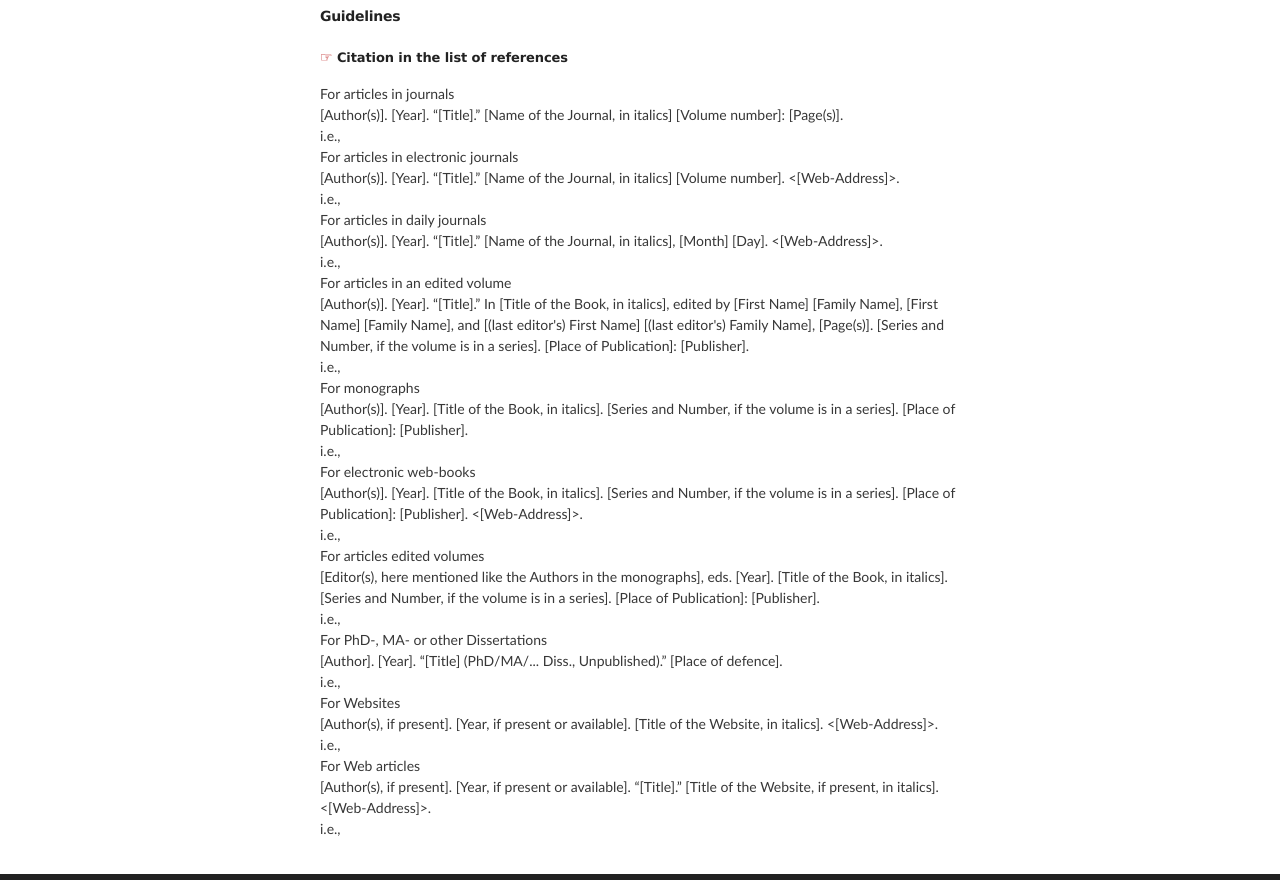
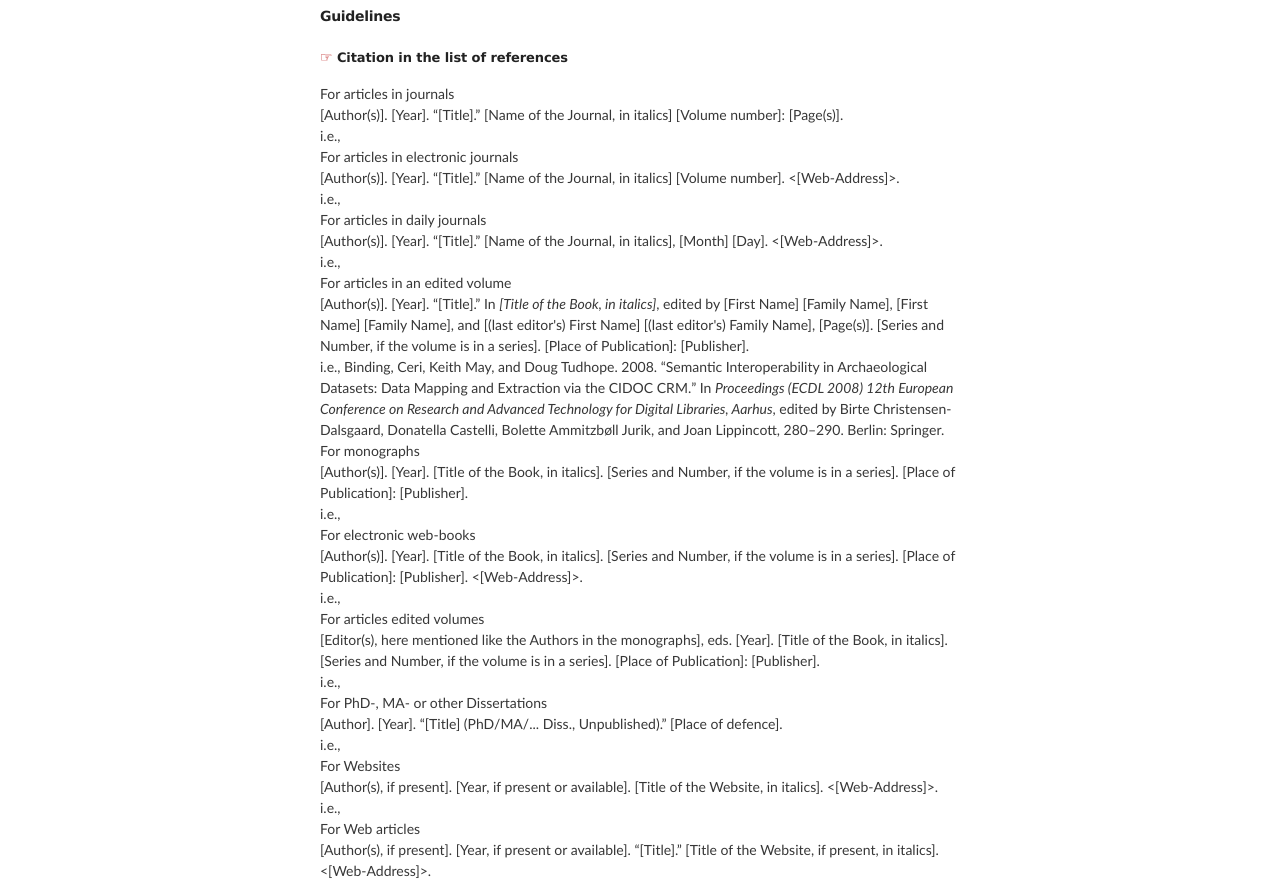
Before and after one commit to vbigot-juloux/ane-research-humanities, a Jekyll site: the page built from docs/Guidelines.md, in a window 1280 px wide, cut to the strip 202-1082 px from the top of the page. Built offline with Jekyll 4.4.1, drawn with Linux system fonts in a browser that asks for light colours; the repository's description, which GitHub fills in, is left out.

Commit message:
Update Guidelines.md

```diff
--- a/docs/Guidelines.md
+++ b/docs/Guidelines.md
@@ -21,8 +21,8 @@ i.e.,</li>
 i.e.,</li>
 
 <li>For articles in an edited volume<br />
-[Author(s)]. [Year]. “[Title].” In [Title of the Book, in italics], edited by [First Name] [Family Name], [First Name] [Family Name], and [(last editor's) First Name] [(last editor's) Family Name], [Page(s)]. [Series and Number, if the volume is in a series]. [Place of Publication]: [Publisher].<br />
-i.e.,</li>
+  [Author(s)]. [Year]. “[Title].” In <em>[Title of the Book, in italics]</em>, edited by [First Name] [Family Name], [First Name] [Family Name], and [(last editor's) First Name] [(last editor's) Family Name], [Page(s)]. [Series and Number, if the volume is in a series]. [Place of Publication]: [Publisher].<br />
+i.e., Binding, Ceri, Keith May, and Doug Tudhope. 2008. “Semantic Interoperability in Archaeological Datasets: Data Mapping and Extraction via the <span style="font-variant: small-caps">CIDOC CRM.</span>” In <em>Proceedings (ECDL 2008) 12th European Conference on Research and Advanced Technology for Digital Libraries, Aarhus</em>, edited by Birte Christensen-Dalsgaard, Donatella Castelli, Bolette Ammitzbøll Jurik, and Joan Lippincott, 280–290. Berlin: Springer.</li>
 
 <li>For monographs<br />
 [Author(s)]. [Year]. [Title of the Book, in italics]. [Series and Number, if the volume is in a series]. [Place of Publication]: [Publisher].<br />
```
